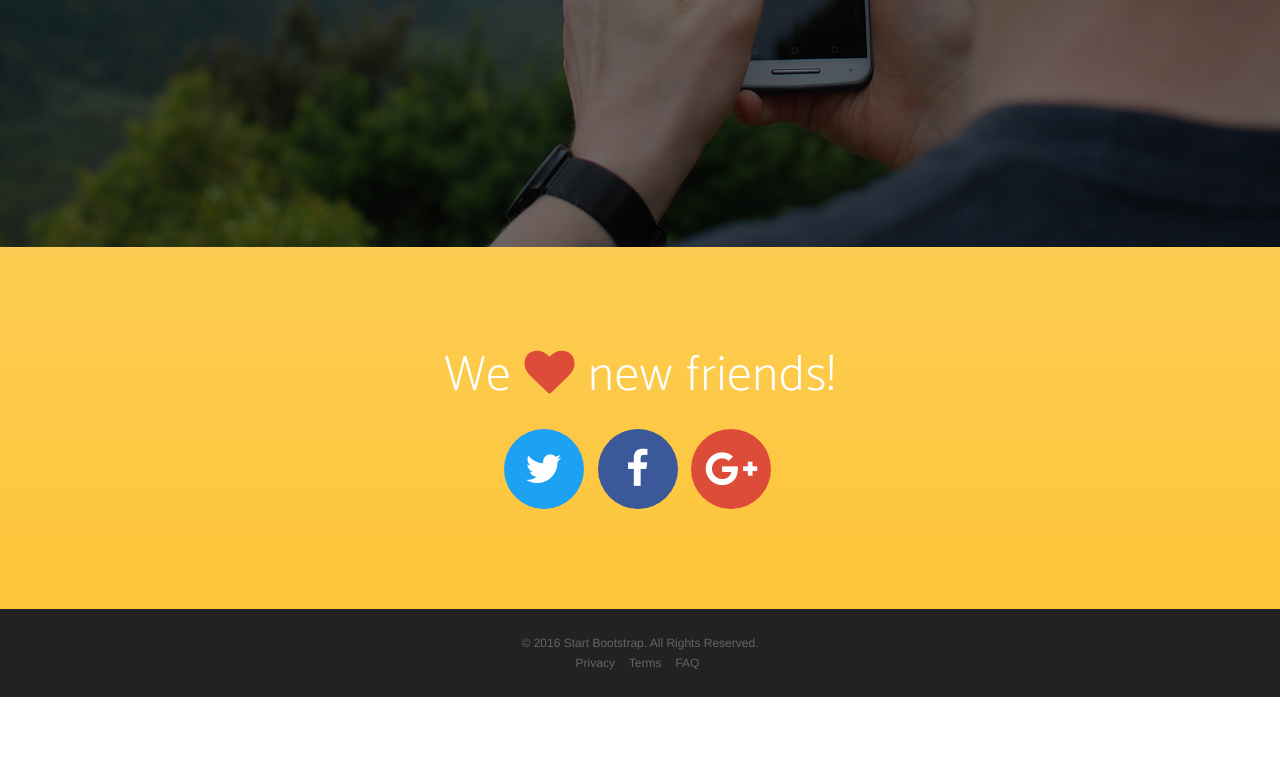
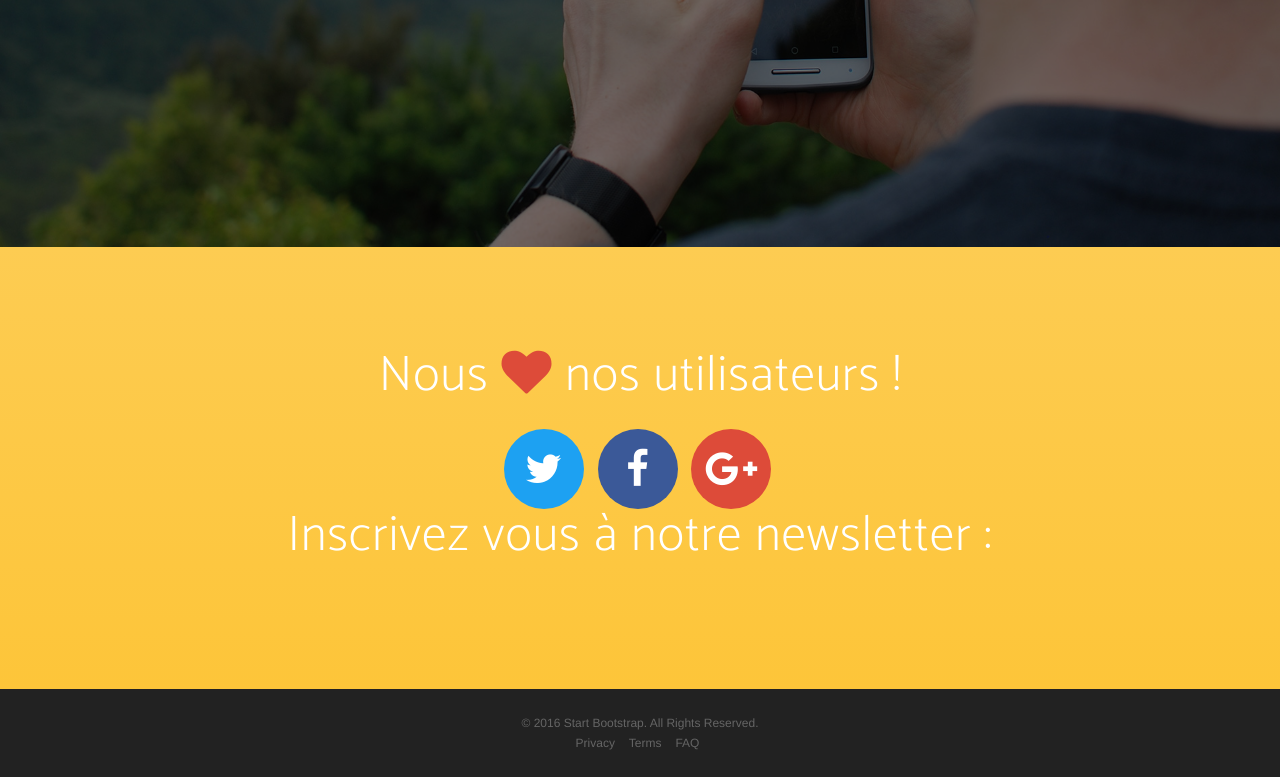
Before and after one commit to adrijere/adrijere.github.io, a website: page index.html in a window 1280 px wide. Shown: the part 3044-3821 px from the top of the page. Before the commit the page ends 3741 px from the top, so only its background shows below. Drawn offline with nearby package versions, Linux system fonts and the light colour scheme; a web font is replaced by a local one.

Commit message:
newsletter

```diff
--- a/index.html
+++ b/index.html
@@ -189,7 +189,7 @@
 
     <section id="contact" class="contact bg-primary">
         <div class="container">
-            <h2>We <i class="fa fa-heart"></i> new friends!</h2>
+            <h2>Nous <i class="fa fa-heart"></i> nos utilisateurs !</h2>
             <ul class="list-inline list-social">
                 <li class="social-twitter">
                     <a href="#"><i class="fa fa-twitter"></i></a>
@@ -201,6 +201,7 @@
                     <a href="#"><i class="fa fa-google-plus"></i></a>
                 </li>
             </ul>
+	    <h2>Inscrivez vous à notre newsletter :</h2>
         </div>
     </section>
 
```
